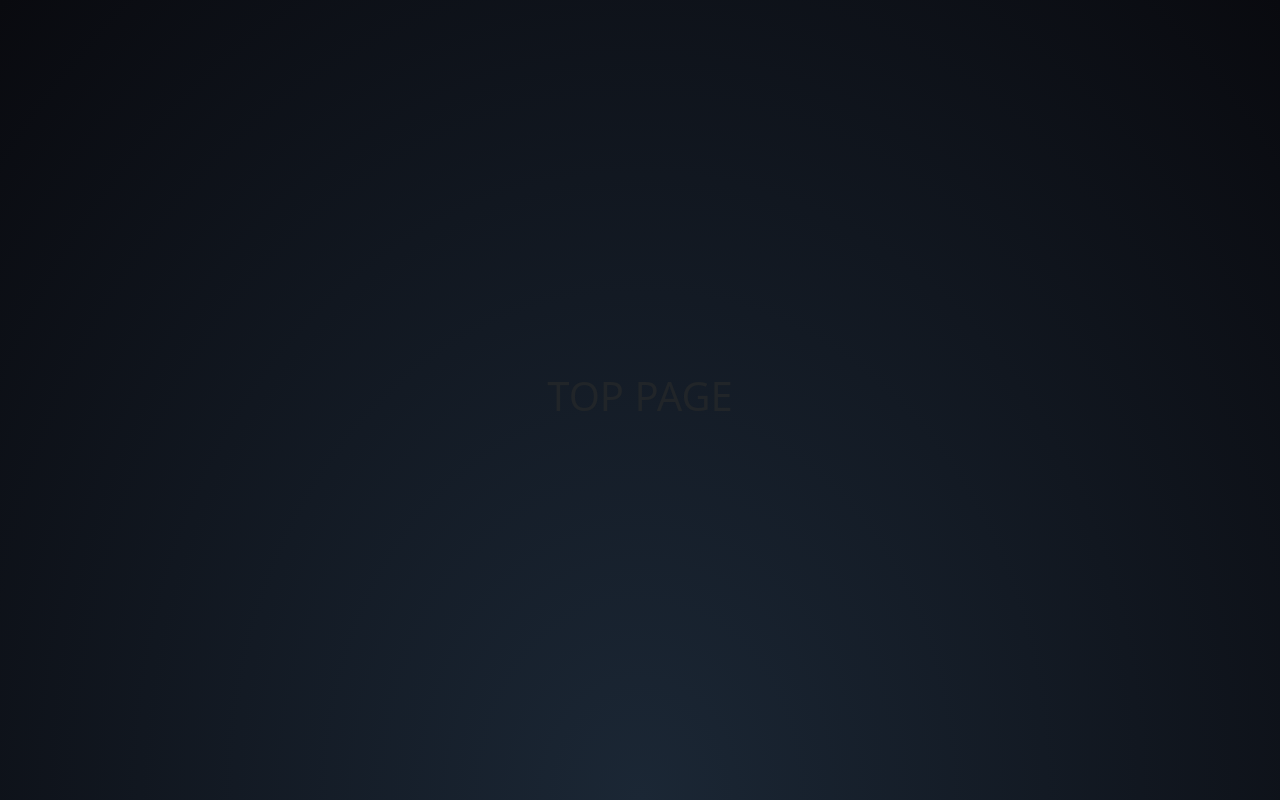
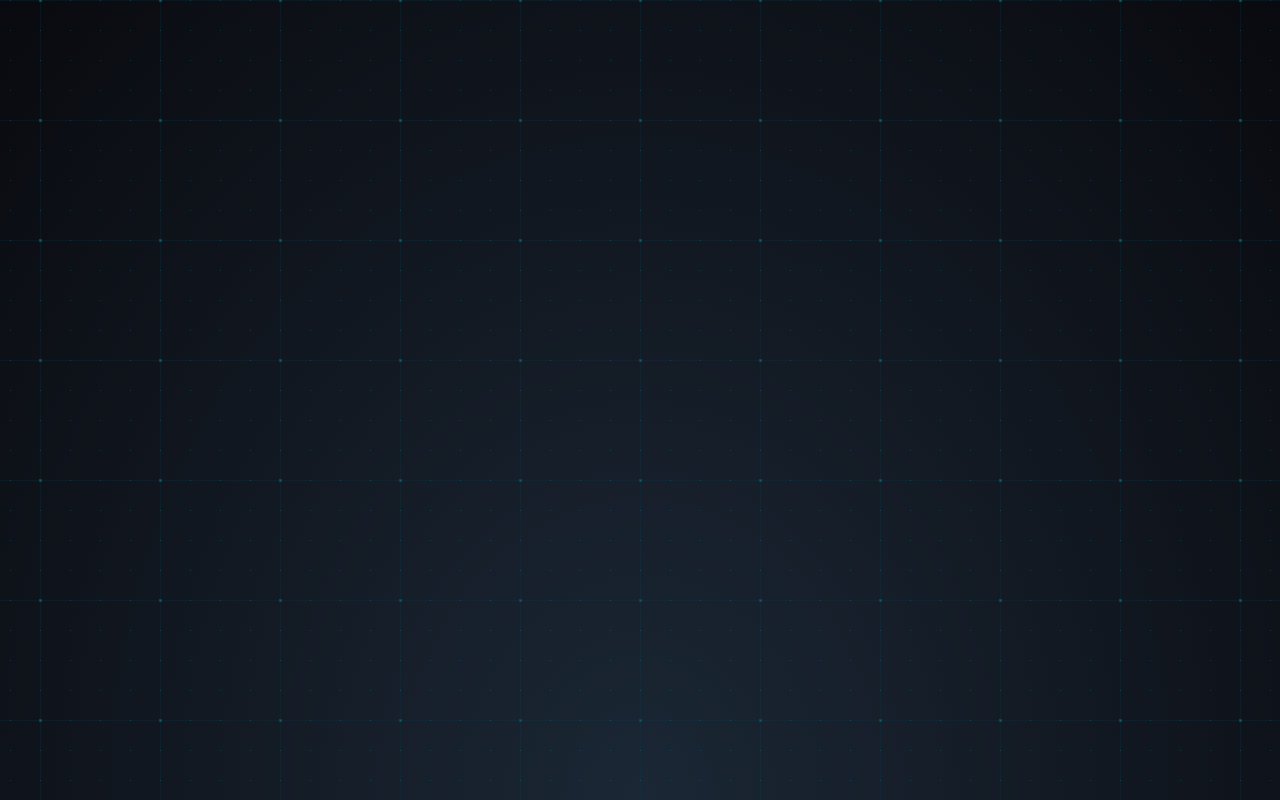
Before and after one commit to lindelea/ez-memo, a Vue app: page / in a window 1280 px wide. Built offline with nearby package versions, Linux system fonts and the light colour scheme.

Commit message:
デザイン追加

```diff
--- a/src/layouts/LaunchLayout/LaunchLayout.scss
+++ b/src/layouts/LaunchLayout/LaunchLayout.scss
@@ -10,3 +10,10 @@
     background: $background;
   }
 }
+
+.fade-enter-active, .fade-leave-active {
+  transition: opacity 5s;
+}
+.fade-enter, .fade-leave-to /* .fade-leave-active below version 2.1.8 */ {
+  opacity: 0;
+}
--- a/src/pages/Top/Top.scss
+++ b/src/pages/Top/Top.scss
@@ -0,0 +1,28 @@
+.top {
+  .arwes {
+    top: 0;
+    left: 0;
+    right: 0;
+    color: #26dafd;
+    bottom: 0;
+    display: block;
+    position: fixed;
+    overflow: hidden;
+    font-size: 21px;
+    box-sizing: border-box;
+    line-height: 1.5;
+
+    .sss {
+      top: 0;
+      left: 0;
+      right: 0;
+      bottom: 0;
+      z-index: 2;
+      position: absolute;
+      background-repeat: repeat;
+      background-position: center top;
+      background-attachment: fixed;
+      background-image: url('~@/assets/images/glow.png');
+    }
+  }
+}
--- a/src/pages/Top/Top.vue
+++ b/src/pages/Top/Top.vue
@@ -1,15 +1,25 @@
 <template>
   <div class="top">
-    <h1>
-      TOP PAGE
-    </h1>
+      <div class="arwes">
+        <transition name="fade">
+          <div class="sss" v-if="show"></div>
+        </transition>
+      </div>
   </div>
 </template>
 
 <script>
 export default {
-name: "Top"
+  name: "Top",
+  data() {
+    return {
+      show: false
+    }
+  },
+  mounted() {
+    this.show = true;
+  }
 }
 </script>
 
-<style src="./Top.scss" lang="scss" scoped />
+<style src="./Top.scss" lang="scss" scoped/>
```
Also changed, not shown: src/assets/images/glow.png (added).
